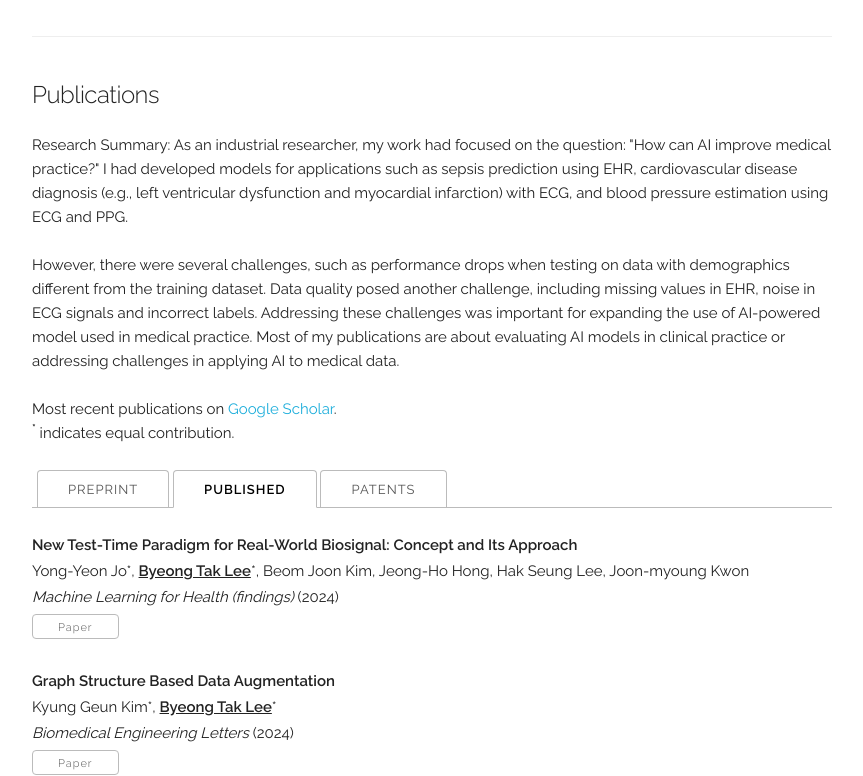
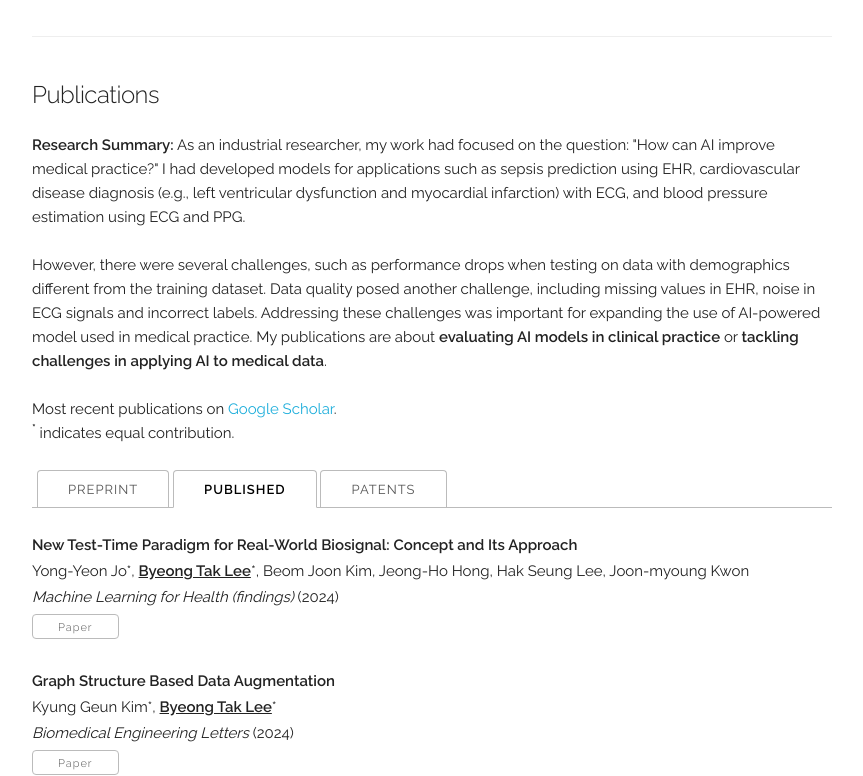
Before and after one commit to byeongtak/byeongtak.github.io, a Jekyll site: the page built from index.html, in a window 1280 px wide and 900 px high, scrolled down 1217 px, cut to the strip 124-900 px from the top of the window. Shown: the whole strip, without its empty margins (208-1071 px from the left). Built offline with Jekyll 4.4.1, drawn with Linux system fonts in a browser that asks for light colours.

Commit message:
Update index.html

```diff
--- a/index.html
+++ b/index.html
@@ -71,14 +71,14 @@ layout: default
 <!-- ========== PUBLICATIONS ========== -->
 <div class="docs-section" id="publications">
   <h5>Publications</h5>
-	Research Summary: As an industrial researcher, my work had focused on the question: "How can AI improve medical practice?"
+	<b>Research Summary:</b> As an industrial researcher, my work had focused on the question: "How can AI improve medical practice?"
 	I had developed models for applications such as sepsis prediction using EHR, cardiovascular disease diagnosis (e.g., left ventricular dysfunction and myocardial infarction) with ECG, and blood pressure estimation using ECG and PPG.
 	<br>
 	<br>
 	However, there were several challenges, such as performance drops when testing on data with demographics different from the training dataset.
 	Data quality posed another challenge, including missing values in EHR, noise in ECG signals and incorrect labels.
 	Addressing these challenges was important for expanding the use of AI-powered model used in medical practice.
-	Most of my publications are about evaluating AI models in clinical practice or addressing challenges in applying AI to medical data.
+	My publications are about <b>evaluating AI models in clinical practice</b> or <b>tackling challenges in applying AI to medical data</b>.
 	<br>
 	<br>
 
```
